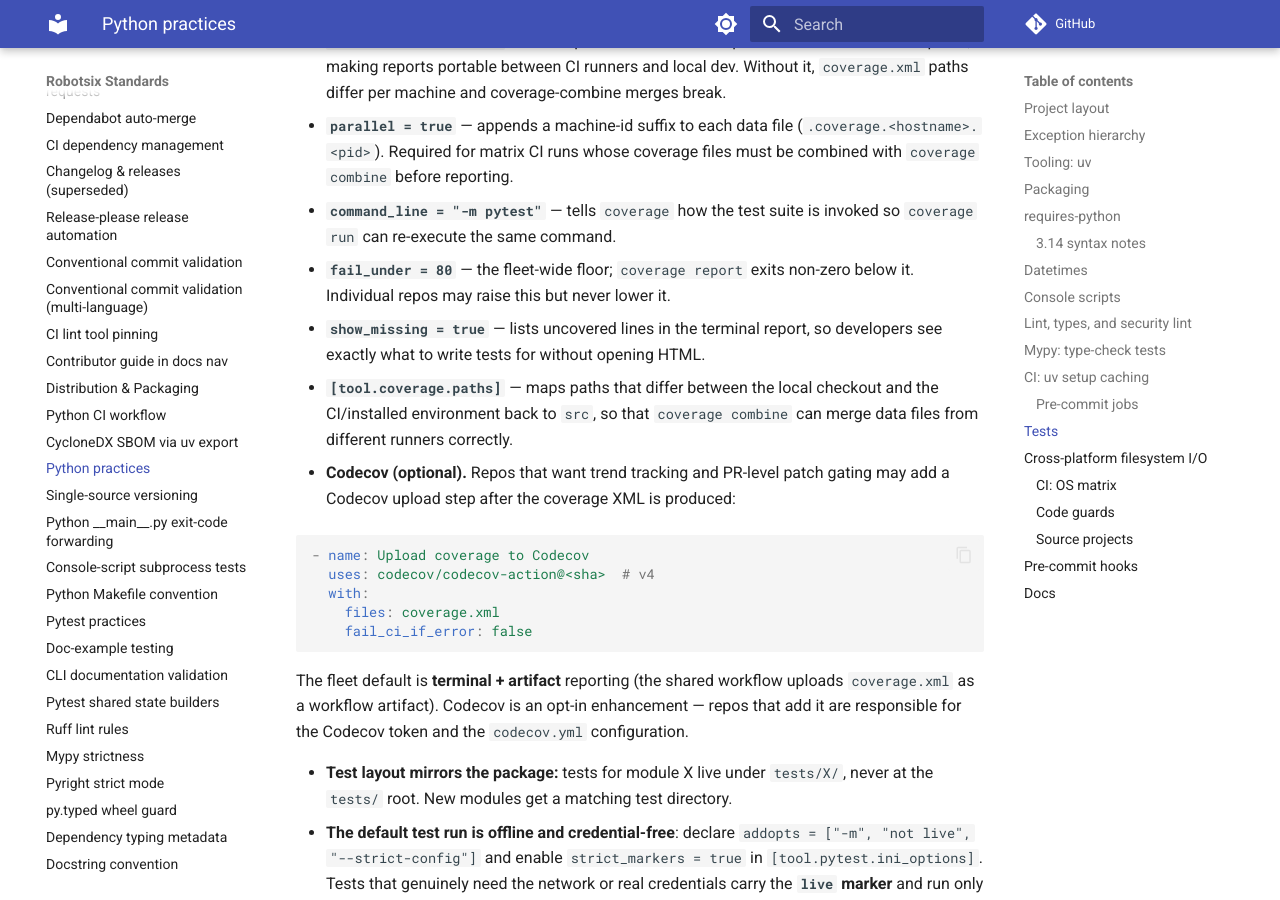
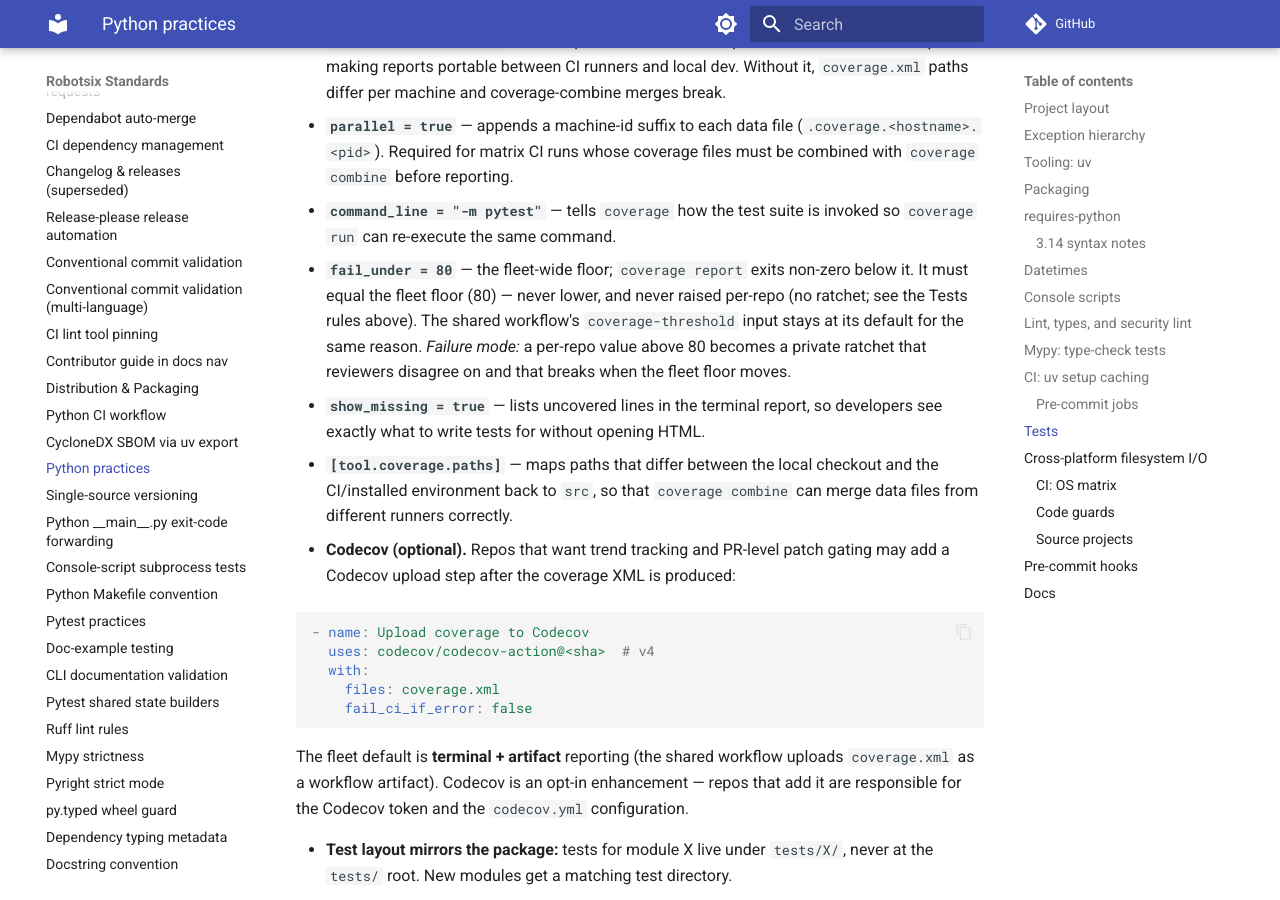
Before and after one commit to damien-robotsix/robotsix-standards, an MkDocs documentation site: the page built from docs/python.md, in a window 1280 px wide and 900 px high, scrolled down 10084 px. Built offline with MkDocs 1.6.1 and Material for MkDocs 9.7.7, drawn with Linux system fonts in a browser that asks for light colours; comment, search, counter and statistics services are not loaded.

Commit message:
docs: robotsix-standards: resolve the contradictory per-repo coverage-floor rule in docs/python.md (20261102T103059Z-robotsix-standards-resolve-the-contradic-360b) (#487)
Co-authored-by: robotsix-mill <mill@robotsix.local>

```diff
--- a/docs/python.md
+++ b/docs/python.md
@@ -495,7 +495,12 @@ visible directly in the CI log.
   - **`command_line = "-m pytest"`** — tells `coverage` how the test suite is
     invoked so `coverage run` can re-execute the same command.
   - **`fail_under = 80`** — the fleet-wide floor; `coverage report` exits
-    non-zero below it.  Individual repos may raise this but never lower it.
+    non-zero below it.  It must equal the fleet floor (80) — never lower,
+    and never raised per-repo (no ratchet; see the Tests rules above). The
+    shared workflow's `coverage-threshold` input stays at its default for
+    the same reason.  *Failure mode:* a per-repo value above 80 becomes a
+    private ratchet that reviewers disagree on and that breaks when the
+    fleet floor moves.
   - **`show_missing = true`** — lists uncovered lines in the terminal report,
     so developers see exactly what to write tests for without opening HTML.
   - **`[tool.coverage.paths]`** — maps paths that differ between the local
```
